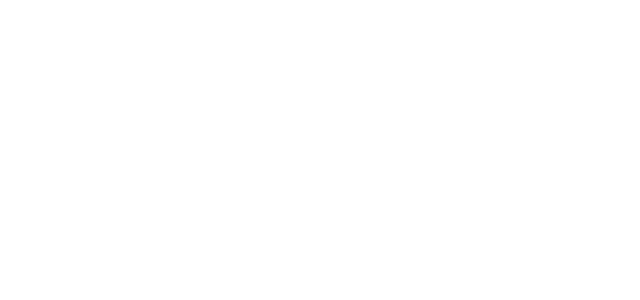
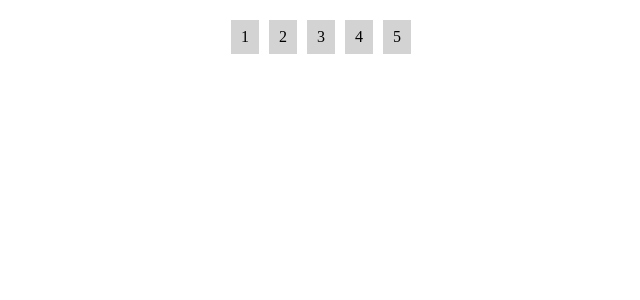
Before and after one commit to soloetsu/soloetsu_frontend, a React (Vite) app: page /paginationTest in a window 1280 px wide. Before the commit this address had no page. Shown: the top 300 px of the page, without its empty margins (319-959 px from the left). Built offline with nearby package versions, Linux system fonts and the light colour scheme; a web font is replaced by a local one.

Commit message:
add Pagination

```diff
--- a/src/App.jsx
+++ b/src/App.jsx
@@ -6,6 +6,7 @@
 import SubVisualTest from "./pages/SubVisualTest";
 import SliderTest from "./pages/SliderTest";
 import TagAreaTest from "./pages/TagAreaTest";
+import PaginationTest from "./pages/PaginationTest";
 import { BrowserRouter as Router, Routes, Route } from "react-router-dom";
 
 function App() {
@@ -17,6 +18,7 @@
 				<Route path="/subVisualTest" element={<SubVisualTest />} />
 				<Route path="/sliderTest" element={<SliderTest />} />
 				<Route path="/tagAreaTest" element={<TagAreaTest />} />
+				<Route path="/paginationTest" element={<PaginationTest />} />
 			</Routes>
 		</Router>
 	);
--- /dev/null
+++ b/src/components/Pagination/index.jsx
@@ -0,0 +1,50 @@
+import React from "react";
+
+const Pagination = () => {
+	return (
+		<div>
+			<style>
+				{`
+        .pagination {
+          display: flex;
+          justify-content: center;
+          margin-top: 20px;
+        }
+
+        .page {
+          padding: 5px 10px;
+          margin: 0 5px;
+          background-color: lightgray;
+          text-decoration: none;
+          color: black;
+        }
+
+        .page:hover {
+          background-color: gray;
+          color: white;
+        }
+        `}
+			</style>
+
+			<div className="pagination">
+				<a href="#" className="page">
+					1
+				</a>
+				<a href="#" className="page">
+					2
+				</a>
+				<a href="#" className="page">
+					3
+				</a>
+				<a href="#" className="page">
+					4
+				</a>
+				<a href="#" className="page">
+					5
+				</a>
+			</div>
+		</div>
+	);
+};
+
+export default Pagination;
--- /dev/null
+++ b/src/pages/PaginationTest.jsx
@@ -0,0 +1,8 @@
+import React from "react";
+import Pagination from "@/components/Pagination";
+
+const PaginationTest = () => {
+	return <Pagination context="" style={{}} />;
+};
+
+export default PaginationTest;
```
